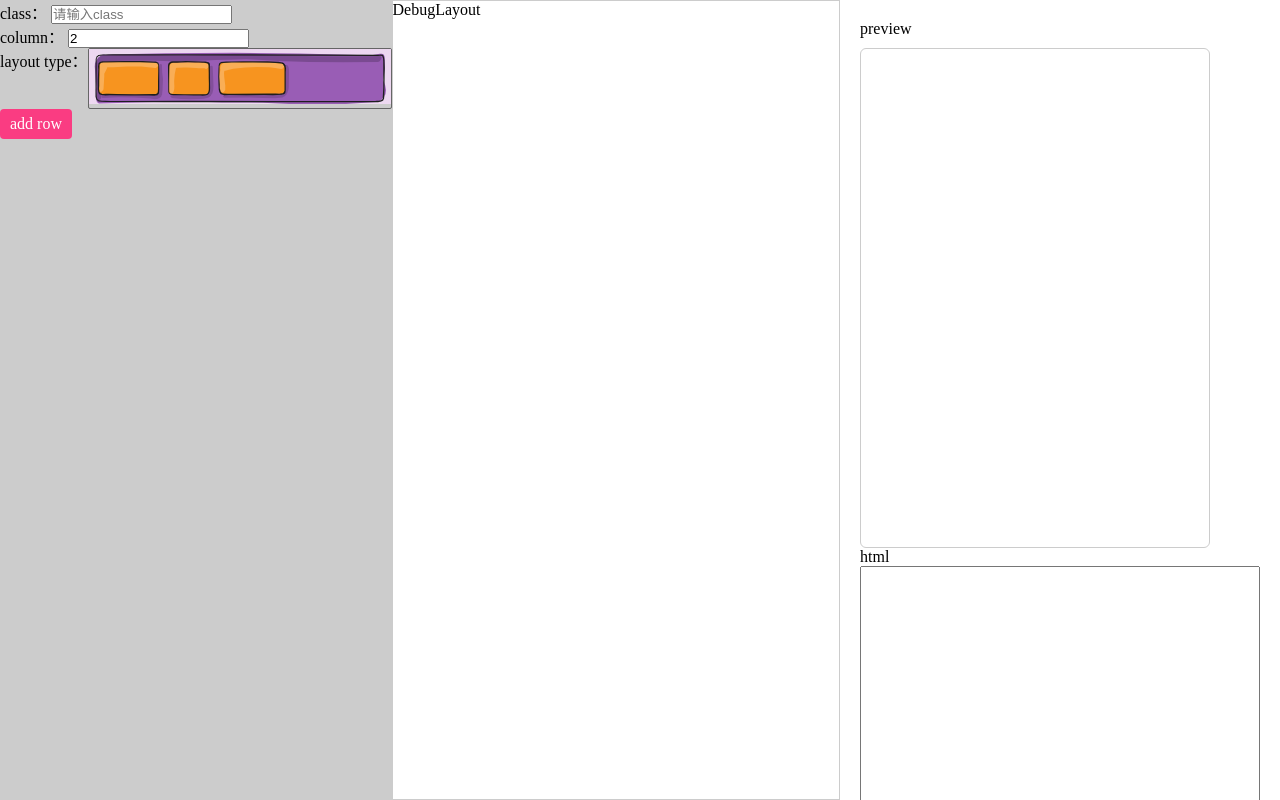
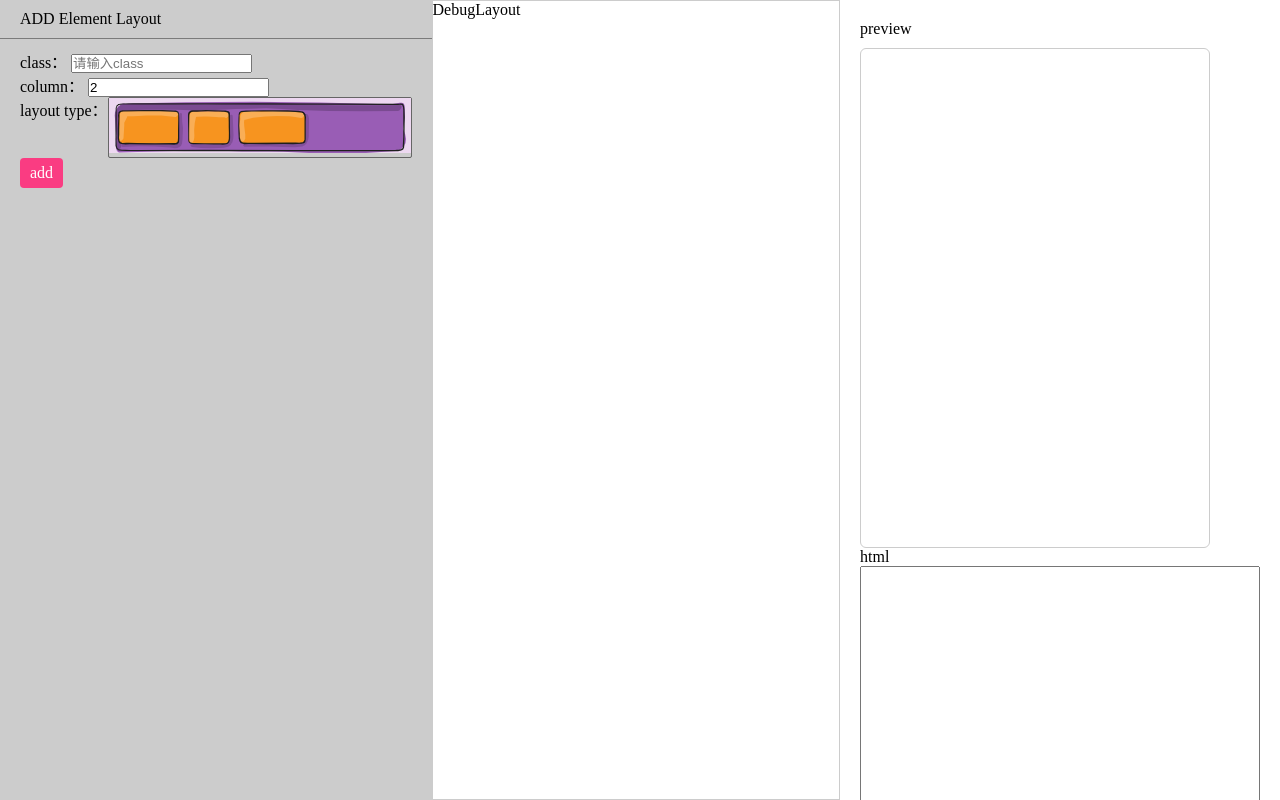
Before and after one commit to 0123cf/layout-ui, a React app: page / in a window 1280 px wide. Shown: the top 800 px of the page. Built offline with nearby package versions, Linux system fonts and the light colour scheme.

Commit message:
feat: selected item

```diff
--- a/src/components/debugLayout.tsx
+++ b/src/components/debugLayout.tsx
@@ -1,10 +1,10 @@
-import * as React from 'react'
-import {connect} from 'react-redux'
-import {Dispatch} from  'redux'
+import React, { MouseEvent } from 'react'
+import { connect } from 'react-redux'
+import { Dispatch } from 'redux'
 const { useState } = React
-import {TRowAST, Tstore} from '../types/index'
+import { TRowAST, Tstore } from '../types/index'
 
-interface Tprops{
+interface Tprops {
     html: string,
     tree: TRowAST[],
     dispatch: Dispatch,
@@ -13,7 +13,7 @@ interface Tprops{
 
 const _DebugLayout = (props: Tprops) => {
 
-    let selectRowDiv = (event: any, path: number[]) => {
+    let selectRowDiv = (event: MouseEvent, path: number[]) => {
         event.stopPropagation()
         props.dispatch({
             type: 'selectRowPath',
@@ -25,11 +25,11 @@ const _DebugLayout = (props: Tprops) => {
         return tree.map((e, index) => {
             let itemPath = [...path, index]
             return <div
-                    className={`${ e.css.join(' ') }${ props.selectRowPath.join(',') === itemPath.join(',') && 'item-selected-status'}`}
-                    onClick={ (e: any) => selectRowDiv(e, itemPath) }
-                >{
+                className={`${e.css.join(' ')}${props.selectRowPath.join(',') === itemPath.join(',') && 'item-selected-status'}`}
+                onClick={(e: MouseEvent) => selectRowDiv(e, itemPath)}
+            >{
                     e.children.length > 0 ? randerTree(e.children, itemPath) :
-                    (e.innerText || '')
+                        (e.innerText || '')
                 }</div>
         })
     }
--- a/src/components/handleColumn.tsx
+++ b/src/components/handleColumn.tsx
@@ -1,10 +1,10 @@
-import * as React from 'react'
+import React, {MouseEvent} from 'react'
 import { connect } from 'react-redux'
 import { Dispatch } from 'redux'
 const { useState } = React
-import {TRowAST} from '../types/index'
+import {TRowAST, Tstore} from '../types/index'
 
-import { createHtml } from './utils'
+import { createHtml, getTreeVal } from './utils'
 import {layoutTypeList} from '../model/constant'
 import { Select } from './Select'
 
@@ -13,7 +13,8 @@ interface selectListItem {
     className: string
 }
 interface Tstate {
-    previewAST: TRowAST[]
+    previewAST: TRowAST[],
+    selectRowPath: number[]
 }
 interface Tprops extends Tstate {
     dispatch: Dispatch
@@ -37,6 +38,9 @@ const _HandleColumn = (props: Tprops) => {
     let SelectChange = (selectIndex: number) => {
         layoutTypeSelected = layoutTypeList[selectIndex]
     }
+    let selectItem: TRowAST | void = props.selectRowPath.length > 0
+        ? getTreeVal(props.previewAST, props.selectRowPath.join('.children.'))
+        : void 0
     let addRow = () => {
         // TODO className 不能是内置的class
         let columnNumber = +layoutColumn
@@ -68,21 +72,67 @@ const _HandleColumn = (props: Tprops) => {
             ast
         })
     }
+    let editRow = () => {
+        console.log('edit')
+    }
+    interface Tdone extends Function{
+        (event: MouseEvent): void
+    }
+    interface LayoutWritePro{
+        done: Tdone;
+        type: string;
+    }
+    console.log('开发中...')
+    console.log(selectItem)
+    let LayoutWrite = (params: LayoutWritePro) => {
+        switch(params.type){
+            case 'edit': {
+                return <div className="inner">
+                    <div>class： <input defaultValue={className} onInput={classNameChange} placeholder="请输入class" /></div>
+                    <div>column： <input defaultValue={layoutColumn} type="number" onInput={layoutColumnChange} placeholder="请输入列数" /></div>
+                    <div className="flex">
+                        <p>layout type：</p>
+                        <Select activeIndex={0} list={layoutTypeList} change={SelectChange} />
+                    </div>
+                    <div className="button" onClick={params.done}>success edit</div>
+                </div>
+            }
+            case 'add': {
+                return <div className="inner">
+                    <div>class： <input defaultValue={className} onInput={classNameChange} placeholder="请输入class" /></div>
+                    <div>column： <input defaultValue={layoutColumn} type="number" onInput={layoutColumnChange} placeholder="请输入列数" /></div>
+                    <div className="flex">
+                        <p>layout type：</p>
+                        <Select activeIndex={0} list={layoutTypeList} change={SelectChange} />
+                    </div>
+                    <div className="button" onClick={params.done}>add</div>
+                </div>
+            }
+            default: {
+                return <div></div>
+            }
+        }
+    }
     return <div className="HandleColumn">
         <div>
-            <div>class： <input defaultValue={className} onInput={classNameChange} placeholder="请输入class" /></div>
-            <div>column： <input defaultValue={layoutColumn} type="number" onInput={layoutColumnChange} placeholder="请输入列数" /></div>
-            <div className="flex">
-                <p>layout type：</p>
-                <Select activeIndex={0} list={layoutTypeList} change={SelectChange} />
-            </div>
-            <div className="button" onClick={addRow}>add row</div>
+            {selectItem ? <div>
+                    <div className="title-name">Edit Element Layout</div>
+                    <LayoutWrite done={editRow} type="edit" />
+                </div>:
+                <div>
+                    <div className="title-name">ADD Element Layout</div>
+                    <LayoutWrite done={addRow} type="add" />
+                </div>
+            }
+
         </div>
     </div>
 }
-const stateMapToProps = (state: Tstate) => {
+const stateMapToProps = (state: Tstore) => {
     return {
-        previewAST: state.previewAST
+        previewAST: state.previewAST,
+        selectRowPath: state.selectRowPath
     }
 }
 export const HandleColumn = connect(stateMapToProps)(_HandleColumn)
+// export const HandleColumn = () => <div></div>
--- a/src/components/preview.tsx
+++ b/src/components/preview.tsx
@@ -1,20 +1,21 @@
 import * as React from 'react'
-import {connect} from 'react-redux'
-interface Tprops{
+import { connect } from 'react-redux'
+import { Tstore } from '../types/index'
+interface Tprops {
     html: string
 }
 
 const _Preview = (props: Tprops) => {
     return <div className="preview">
         <div className="title">preview</div>
-        <div className="preview-box" dangerouslySetInnerHTML={{__html: props.html}}></div>
+        <div className="preview-box" dangerouslySetInnerHTML={{ __html: props.html }}></div>
         <div>html</div>
         <div>
             <textarea value={props.html}></textarea>
         </div>
     </div>
 }
-const stateMap = (state: any):Tprops => {
+const stateMap = (state: Tstore): Tprops => {
     return {
         html: state.previewHTML
     }
--- a/src/components/utils.ts
+++ b/src/components/utils.ts
@@ -1,7 +1,7 @@
 interface TRowAST {
     tag: string,
     css: string[],
-    style: any [],
+    style: any[],
     innerText?: string,
     children: TRowAST[]
 }
@@ -10,14 +10,14 @@ interface TcreaterHtml {
 }
 
 let createTag = (item: TRowAST, inner?: string): string => {
-    let cssStr:string = item.css.length > 0 ? ` class="${item.css.join(' ')}"`
+    let cssStr: string = item.css.length > 0 ? ` class="${item.css.join(' ')}"`
         : ''
-    let childrenHtml:string
-    if(item.children.length > 0){
+    let childrenHtml: string
+    if (item.children.length > 0) {
         childrenHtml = item.children.map(item => {
             return createTag(item, item.innerText)
         }).join('')
-    }else{
+    } else {
         childrenHtml = inner || ''
     }
     return `<${item.tag}${cssStr}>${childrenHtml}</${item.tag}>`
@@ -27,5 +27,18 @@ export const createHtml = (rowInfo: TRowAST[]): TcreaterHtml => {
     let view: string = rowInfo.map(item => {
         return createTag(item, item.innerText)
     }).join('')
-    return {view}
+    return { view }
 }
+export const getTreeVal = <T>(_object: T, key: string): any => {
+    if (typeof _object !== typeof {}) {
+        new Error('params error')
+        return _object
+    }
+    let copy = (e: any) => JSON.parse(JSON.stringify(e))
+    let keys = key.split('.')
+    let objecChildren
+    for (let e of keys) {
+        objecChildren = copy(objecChildren || _object)[e]
+    }
+    return objecChildren
+}
--- a/src/style.scss
+++ b/src/style.scss
@@ -42,6 +42,14 @@ $color-main: rgb(250, 60, 130);
             border-radius: 4px;
             @extend .full-block;
         }
+        .title-name{
+            border-bottom: 1px solid rgba(0, 0, 0, .4);
+            padding: 10px 20px;
+            margin-bottom: 10px;
+        }
+        .inner{
+            padding: 0px 20px;
+        }
     }
     .preview{
         padding: 20px;
@@ -79,16 +87,6 @@ $color-main: rgb(250, 60, 130);
                     border-radius: 20px;
                 }
             }
-            // .item-selected-status:after{
-            //     content: "";
-            //     display: block;
-            //     position: absolute;
-            //     top: 0px;
-            //     left: 0px;
-            //     width: 100%;
-            //     height: 100%;
-            //     background: rgba(0, 210, 255, .4);
-            // }
             .item-selected-status{
                 border: 5px solid  rgba(0, 210, 255, .4);
                 box-sizing: border-box;
```
